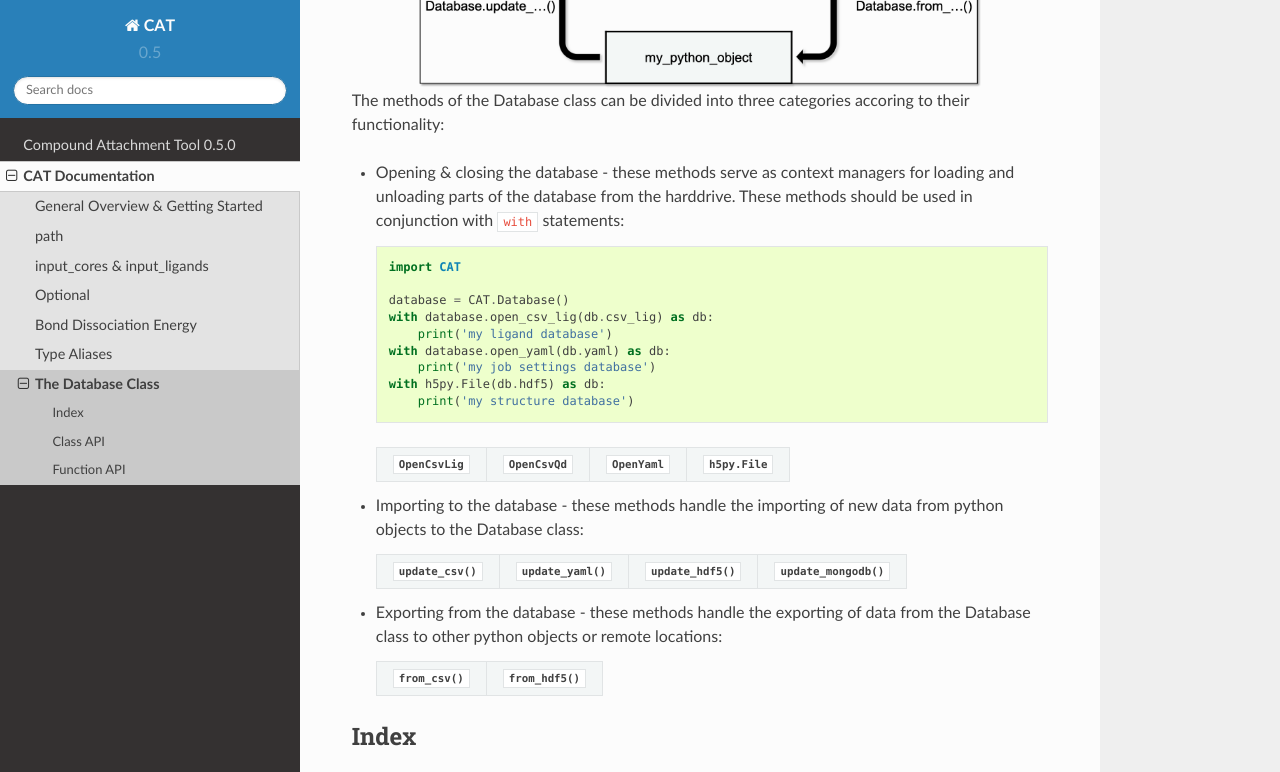
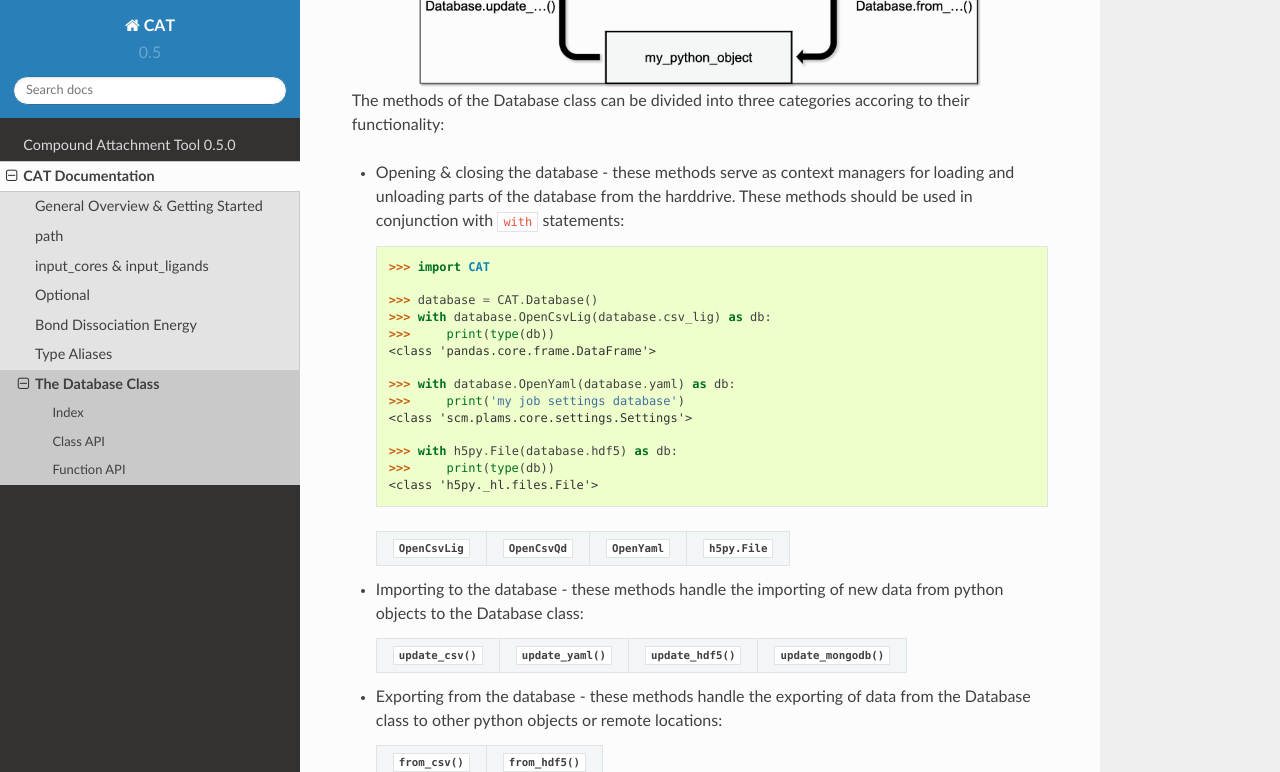
Before and after one commit to nlesc-nano/CAT, a Sphinx documentation site: the page built from docs/7_database.rst, in a window 1280 px wide and 900 px high, scrolled down 437 px, cut to the strip 0-772 px from the top of the window. Built offline with Sphinx 7.4.7 and the Read the Docs theme 2.0.0, drawn with Linux system fonts in a browser that asks for light colours.

```diff
--- a/docs/7_database.rst
+++ b/docs/7_database.rst
@@ -17,17 +17,22 @@ accoring to their functionality:
     for loading and unloading parts of the database from the harddrive.
     These methods should be used in conjunction with |with|_ statements:
 
-    ::
+    .. code:: python
 
-        import CAT
+        >>> import CAT
 
-        database = CAT.Database()
-        with database.open_csv_lig(db.csv_lig) as db:
-            print('my ligand database')
-        with database.open_yaml(db.yaml) as db:
-            print('my job settings database')
-        with h5py.File(db.hdf5) as db:
-            print('my structure database')
+        >>> database = CAT.Database()
+        >>> with database.OpenCsvLig(database.csv_lig) as db:
+        >>>     print(type(db))
+        <class 'pandas.core.frame.DataFrame'>
+
+        >>> with database.OpenYaml(database.yaml) as db:
+        >>>     print('my job settings database')
+        <class 'scm.plams.core.settings.Settings'>
+
+        >>> with h5py.File(database.hdf5) as db:
+        >>>     print(type(db))
+        <class 'h5py._hl.files.File'>
 
     ====================  ===================  ==================  ==================
     :class:`.OpenCsvLig`  :class:`.OpenCsvQd`  :class:`.OpenYaml`  :class:`h5py.File`
--- a/docs/conf.py
+++ b/docs/conf.py
@@ -25,19 +25,18 @@ sys.path.insert(0, os.path.abspath('..'))
 # -- General configuration ------------------------------------------------
 
 # If your documentation needs a minimal Sphinx version, state it here.
-needs_sphinx = '2.0'
+# needs_sphinx = '2.0'
 
 # Add any Sphinx extension module names here, as strings.
 # They can be extensions coming with Sphinx (named 'sphinx.ext.*') or your custom ones.
 extensions = [
     'sphinx.ext.autodoc',
     'sphinx.ext.intersphinx',
-    'sphinx.ext.todo',
     'sphinx.ext.mathjax',
     'sphinx.ext.viewcode',
-    'sphinx.ext.githubpages',
     'sphinx.ext.autosummary',
-    'sphinx.ext.napoleon'  # , 'sphinx_autodoc_typehints'
+    'sphinx.ext.napoleon',
+    'sphinx_autodoc_typehints'
 ]
 
 # Add any paths that contain templates here, relative to this directory.
@@ -81,9 +80,6 @@ exclude_patterns = [
 
 # The name of the Pygments (syntax highlighting) style to use.
 pygments_style = 'sphinx'
-
-# If true, `todo` and `todoList` produce output, else they produce nothing.
-todo_include_todos = True
 
 
 # -- Options for HTML output ----------------------------------------------
@@ -215,7 +211,25 @@ autodoc_mock_imports = [
 napoleon_numpy_docstring = True
 
 
+# True to parse NumPy style docstrings.
+# False to disable support for NumPy style docstrings.
+# Defaults to True.
+napoleon_google_docstring = False
+
+
 # True to use the .. admonition:: directive for the Example and Examples sections.
 # False to use the .. rubric:: directive instead. One may look better than the other depending on what HTML theme is used.
 # Defaults to False.
 napoleon_use_admonition_for_examples = True
+
+
+# True to use the .. admonition:: directive for Notes sections.
+# False to use the .. rubric:: directive instead.
+#  Defaults to False.
+napoleon_use_admonition_for_notes = True
+
+
+# True to use the .. admonition:: directive for References sections.
+# False to use the .. rubric:: directive instead.
+# Defaults to False.
+napoleon_use_admonition_for_references = True
--- a/requirements.txt
+++ b/requirements.txt
@@ -1,4 +1,4 @@
-sphinx>=2.0
+sphinx==1.8
 sphinx_rtd_theme
 sphinx-autodoc-typehints
 numpy
--- a/setup.py
+++ b/setup.py
@@ -92,6 +92,6 @@ setup(
                  'pycodestyle',
                  'data-CAT@git+https://github.com/nlesc-nano/data-CAT@master',
                  'nano-CAT@git+https://github.com/nlesc-nano/nano-CAT@master'],
-        'doc': ['sphinx>=2.0', 'sphinx_rtd_theme', 'sphinx-autodoc-typehints']
+        'doc': ['sphinx==1.8', 'sphinx_rtd_theme', 'sphinx-autodoc-typehints']
     }
 )
```
